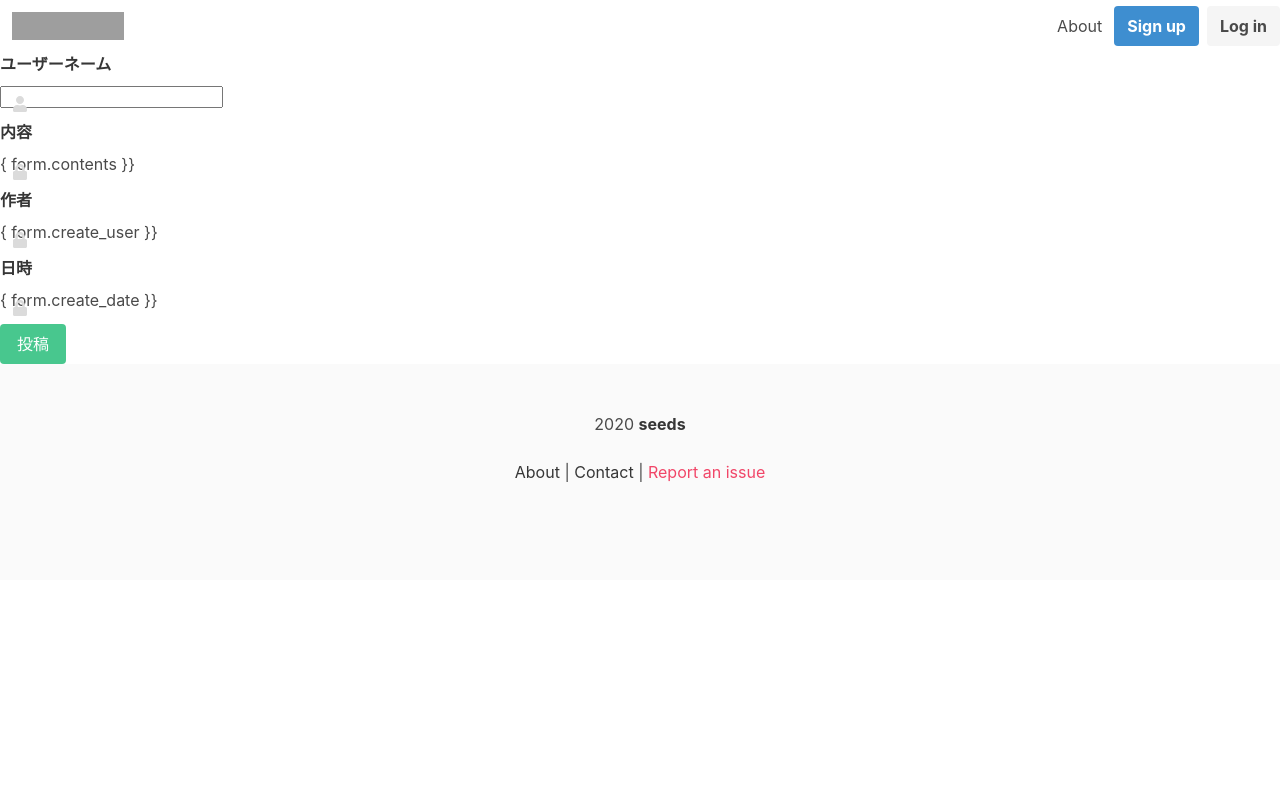
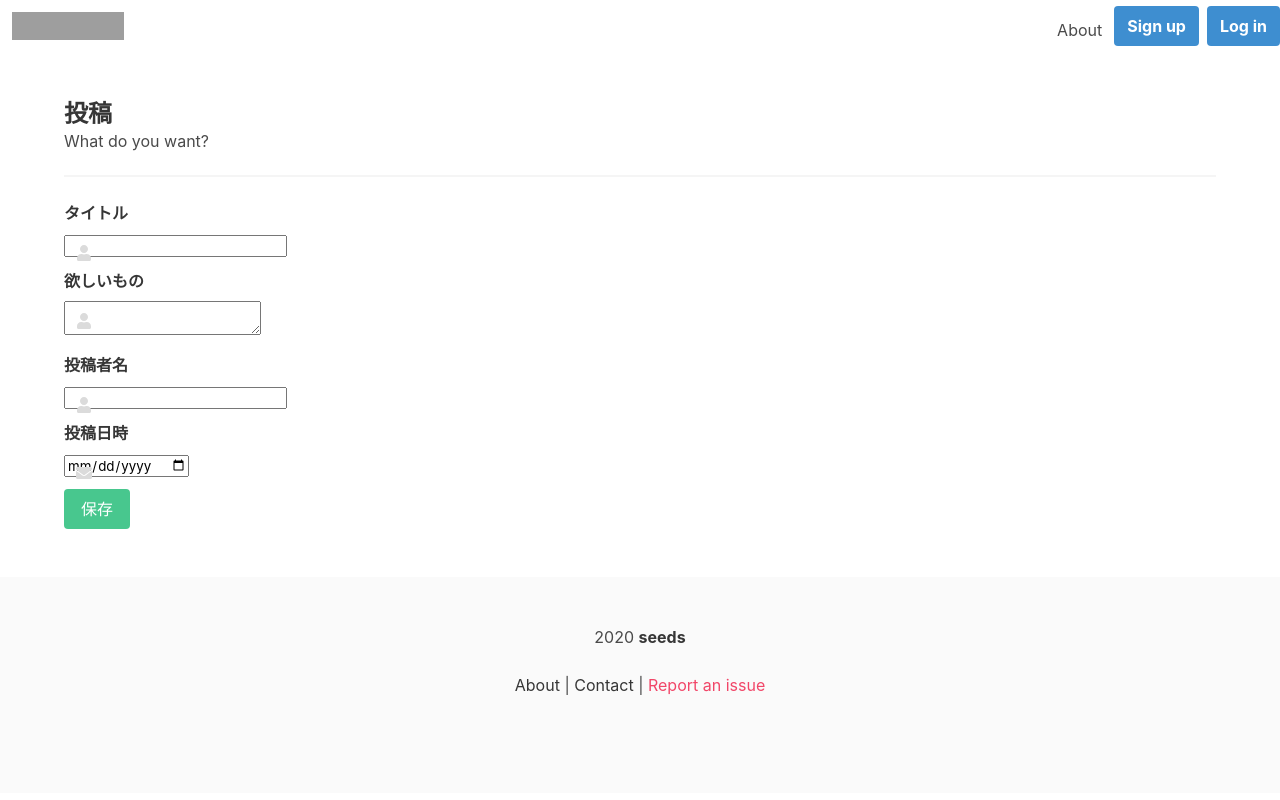
Before and after one commit to d-nagata/seeds, a Django app: template cms/templates/cms/workpost.html in a window 1280 px wide. Run offline with Django 3.2, Linux system fonts and the light colour scheme; the template is opened without the code that fills it, so the values that code supplies are empty, except form fields; tables that the repository leaves empty hold one stand-in row (values such as "Sample post"); form fields are guessed from the names that the template uses; parts of the project's set-up code (start-up, migrations or seed data) failed here and were passed over; some libraries are stand-ins or nearby versions; grey boxes are pictures that could not be loaded.

Commit message:
モデル変更

```diff
--- a/cms/templates/cms/base.html
+++ b/cms/templates/cms/base.html
@@ -25,6 +25,7 @@
             </div>
             <div class="navbar-end">
                 {% if user.is_authenticated %}
+                <a class="navbar-item" href="{% url 'cms:workpost' %}">Post</a>
                 <a class="navbar-item" href="{% url 'cms:user_detail' user.id%}">Mypage</a>
                 <a class="navbar-item" href="{% url 'cms:logout' %}">Log out</a>
                 <div class="navbar-item">
@@ -38,10 +39,10 @@
                     </div>
                 </div>
                 {% else %}
-                <a class="navbar-item is-grey" href="#">About</a>
                 <div class="buttons">
+                    <a class="navbar-item is-light" href="{% url 'cms:about' %}">About</a>
                     <a class="button is-info navbar-item" href="{% url 'cms:signup' %}"><strong>Sign up</strong></a>
-                    <a class="button is-light navbar-item" href="{% url 'cms:login' %}"><strong>Log in</strong></a>
+                    <a class="button is-info navbar-item" href="{% url 'cms:login' %}"><strong>Log in</strong></a>
                 </div>
                 {% endif %}
             </div>
--- a/cms/templates/cms/login.html
+++ b/cms/templates/cms/login.html
@@ -13,9 +13,9 @@
         <form method="post" action="">
             {% csrf_token %}
             <div class="field">
-                <label class="label">ユーザーネーム</label>
+                <label class="label">メールアドレス</label>
                 <div class="control has-icons-left">
-                    {{ form.username }}
+                    {{ form.email }}
                     <span class="icon is-small is-left"><i class="fas fa-user"></i></span>
                 </div>
             </div>
--- a/cms/templates/cms/workpost.html
+++ b/cms/templates/cms/workpost.html
@@ -1,43 +1,50 @@
-{% extends "base.html" %}
+{% extends "cms/base.html" %}
 
 {%block title %}workpost | {% endblock %}
 
 {% block content %}
-
-    <form method="post">
+<section class="section">
+    <div class="container is-mobile">
+        <h1 class="title is-4">投稿</h1>
+        <h2 class="subtitle is-6">What do you want?</h2>
+        <hr>
+        <form method="post" action="">
             {% csrf_token %}
             <div class="field">
-                <label class="label">ユーザーネーム</label>
+                <label class="label">タイトル</label>
                 <div class="control has-icons-left">
-                    {{ form.name }}
+                    {{ form.title }}
                     <span class="icon is-small is-left"><i class="fas fa-user"></i></span>
                 </div>
             </div>
             <div class="field">
-            <label class="label">内容</label>
+                <label class="label">欲しいもの</label>
                 <div class="control has-icons-left">
-                { form.contents }}
-                <span class="icon is-small is-left"><i class="fas fa-lock"></i></span>
+                    {{ form.contents }}
+                    <span class="icon is-small is-left"><i class="fas fa-user"></i></span>
                 </div>
             </div>
             <div class="field">
-            <label class="label">作者</label>
+                <label class="label">投稿者名</label>
                 <div class="control has-icons-left">
-                { form.create_user }}
-                <span class="icon is-small is-left"><i class="fas fa-lock"></i></span>
+                    {{ form.create_user }}
+                    <span class="icon is-small is-left"><i class="fas fa-user"></i></span>
                 </div>
             </div>
             <div class="field">
-            <label class="label">日時</label>
+                <label class="label">投稿日時</label>
                 <div class="control has-icons-left">
-                { form.create_date }}
-                <span class="icon is-small is-left"><i class="fas fa-lock"></i></span>
+                    {{ form.create_date }}
+                    <span class="icon is-small is-left"><i class="fas fa-envelope"></i></span>
                 </div>
             </div>
             <div class="field">
                 <p class="control">
-                <input type="submit" value="投稿" class="button is-success">
+                    <input type="submit" value="保存" class="button is-success">
+                    <input type="hidden" name="next" value="{{ next }}" >
                 </p>
             </div>
-
+        </form>
+    </div>
+</section>
 {% endblock %}
```
Also changed, not shown: cms/templates/cms/about.html (added, +25 -0 lines), cms/templates/cms/work_list.html (added, +29 -0 lines), cms/templates/cms/my_work_list.html (added), cms/templates/cms/work_detail.html (added). Lines whose indentation alone changed are shown as unchanged.
